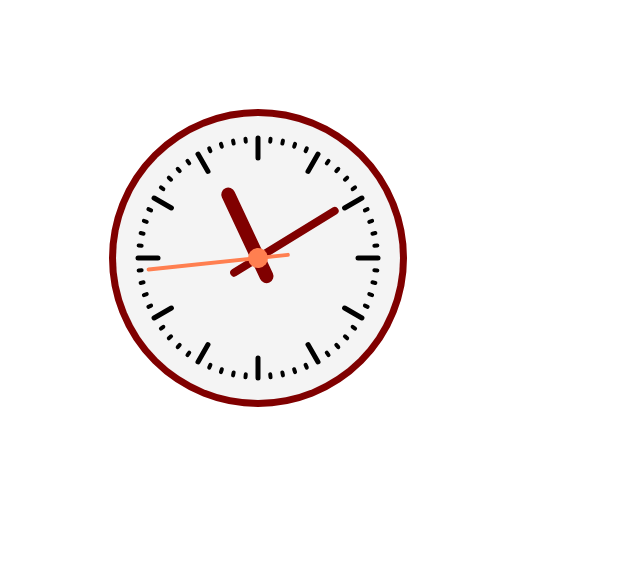
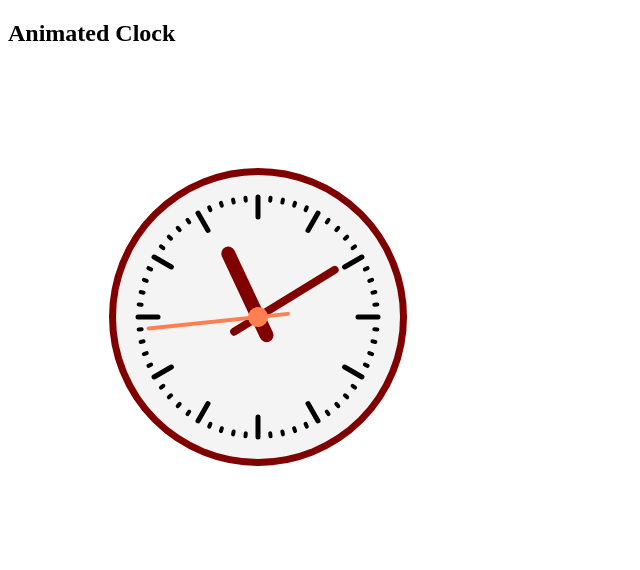
Before and after one commit to SM-junior/Animated-clock, a plain HTML site: page index.html in a window 1280 px wide. Shown: the whole page, without its empty margins (0-640 px from the left). Drawn offline with Linux system fonts and the light colour scheme.

Commit message:
commited

```diff
--- a/index.html
+++ b/index.html
@@ -7,9 +7,8 @@
     <title>Animated clock</title>
 </head>
 <body>
+    <h2>Animated Clock</h2>
     <canvas id="canvas" width="500" height="500"></canvas>
-
-
 
     <script src="script.js"></script>
 </body>
```
